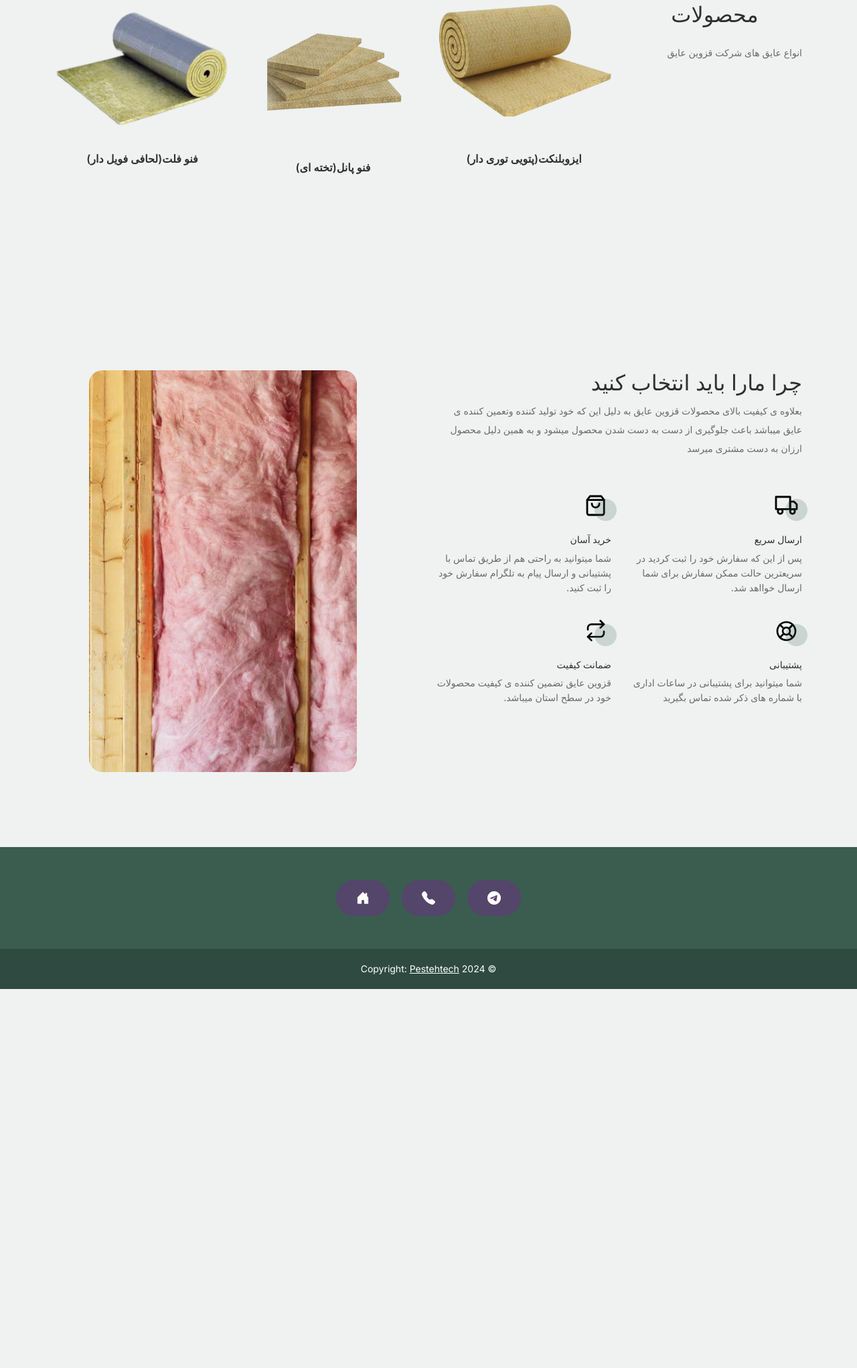
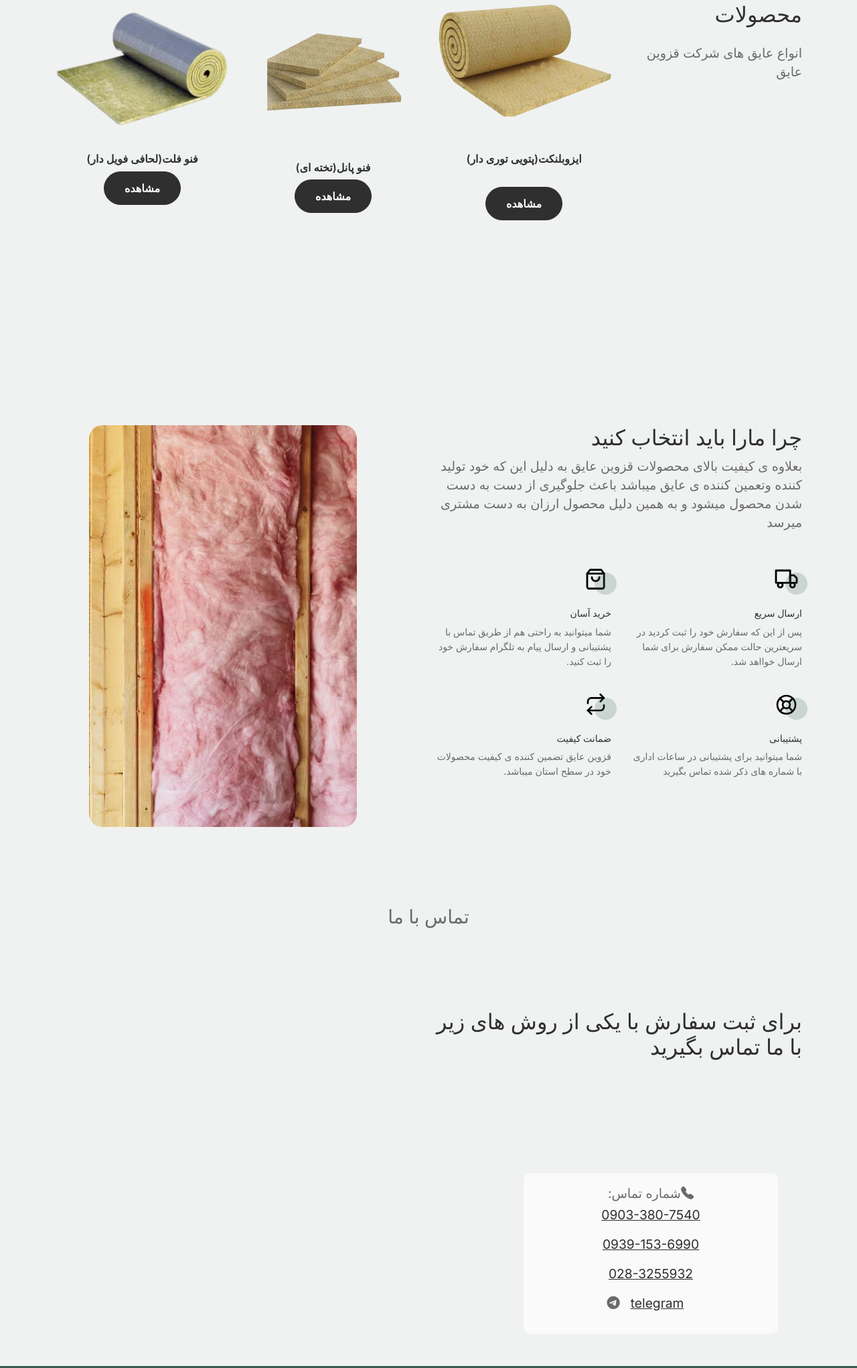
Before and after one commit to kooooori/qazvin, a plain HTML site: page index.html in a window 1280 px wide. Shown: the part 467-2510 px from the top of the page at 67% size. Before the commit the page ends 1944 px from the top, so only its background shows below. Drawn offline with nearby package versions, Linux system fonts and the light colour scheme; a script that the page names is missing.

Commit message:
'salamaki'

```diff
--- a/css/style.css
+++ b/css/style.css
@@ -17,7 +17,7 @@ body {
   font-weight: 400;
   line-height: 28px;
   color: #6a6a6a;
-  font-size: 14px;
+  font-size: 1.2rem;
   background-color: #eff2f1;
 }
 
--- a/index.html
+++ b/index.html
@@ -30,7 +30,7 @@
       arial-label="Furni navigation bar"
     >
       <div class="container">
-        <a class="navbar-brand" href="index.html">Qazvin ayegh<span>.</span></a>
+        <a class="navbar-brand" href="index.html">Qazvin ayegh<span></span></a>
 
         <button
           class="navbar-toggler"
@@ -76,7 +76,7 @@
               <p class="mb-4">
                  قزوین عایق تولید و تأمین کننده انواع عایق های حرارتی با بهترین قیمت و کیفیت.
               </p>
-              <p><a href="#mahsol" class="btn btn-white-outline">محصولات</a></p>
+              <p><a href="#number" class="btn btn-white-outline">ثبت سفارش</a></p>
             </div>
           </div>
           <div class="col-lg-7">
@@ -96,7 +96,7 @@
           <!-- Start Column 1 -->
           <div class="col-md-12 col-lg-3 mb-5 mb-lg-0">
             <center>
-              <h2 id="mahsol" class="mb-4 section-title">محصولات</h2>
+              <h2 style="text-align: right;" id="mahsol" class="mb-4 section-title">محصولات</h2>
             </center>
             <p class="mb-4">
               انواع عایق های شرکت قزوین عایق
@@ -109,10 +109,13 @@
             <a class="product-item" href="cart-2.html">
               <img src="images/پتویی.png" class="img-fluid product-thumbnail" />
               <h3 class="product-title p-4">ایزوبلنکت(پتویی توری دار)</h3>
+              <p class="btn btn-dark">مشاهده</p>
               <span class="icon-cross">
                 <img src="images/cross.svg" class="img-fluid" />
               </span>
             </a>
+            <p>
+            </p>
           </div>
           <!-- End Column 2 -->
 
@@ -124,14 +127,13 @@
                 class="img-fluid product-thumbnail"
               />
               <h3 class="product-title">فنو پانل(تخته ای)</h3>
-
+              <p class="btn btn-dark">مشاهده</p>
               <span class="icon-cross">
                 <img src="images/cross.svg" class="img-fluid" />
               </span>
             </a>
           </div>
           <!-- End Column 3 -->
-
           <!-- Start Column 4 -->
           <div class="col-12 col-md-4 col-lg-3 mb-5 mb-md-0">
             <a class="product-item" href="cart-3.html">
@@ -140,7 +142,7 @@
                 class="img-fluid product-thumbnail"
               />
               <h3 class="product-title">فنو فلت(لحافی فویل دار)</h3>
-
+              <p class="btn btn-dark">مشاهده</p>
               <span class="icon-cross">
                 <img src="images/cross.svg" class="img-fluid" />
               </span>
@@ -229,7 +231,32 @@
       </div>
     </div>
     <!-- End Why Choose Us Section -->
+    <center><h3 id="number">تماس با ما</h3></center>
+    <div class="why-choose-section">
+      <div class="container">
+        <div class="row justify-content-between">
+          <div class="col-lg-6">
+            <h2 class="section-title">برای ثبت سفارش با یکی از روش های زیر با ما تماس بگیرید</h2>
+          </div>
+        </div>
+      </div>
+    </div>
+        <!-- Start show number -->
+        <div class="container text-center">
+          <div class="row row-cols-3">
 
+            <div class="col mosmosak m-5 p-3"><i class="bi bi-telephone-fill"></i>شماره تماس: <br>
+              <p><a href="tel:09033807540">0903-380-7540</a></p>
+              <br>
+              <p><a href="tel:09391536990">0939-153-6990</a></p><br>
+              <p><a href="tel:0283255932">028-3255932</a></p>
+              <p><a class="p-3" dir="ltr" href="https://t.me/ali_ja677">telegram</a><i class="bi bi-telegram"></i></p>
+              </div>
+            <div class="col"></div>
+            <div class="col"></div>
+          </div>
+        </div>
+        <!-- end show number -->
     <!-- Start Footer Section -->
     <!-- Remove the container if you want to extend the Footer to full width. -->
     <div class="      class="custom-navbar navbar navbar navbar-expand-md navbar-dark bg-dark"
```
Also changed, not shown: cantactUs.html (+3 -3 lines), cart-1.html (+1 -1 lines), cart-2.html (+1 -1 lines), cart-3.html (+1 -1 lines).
